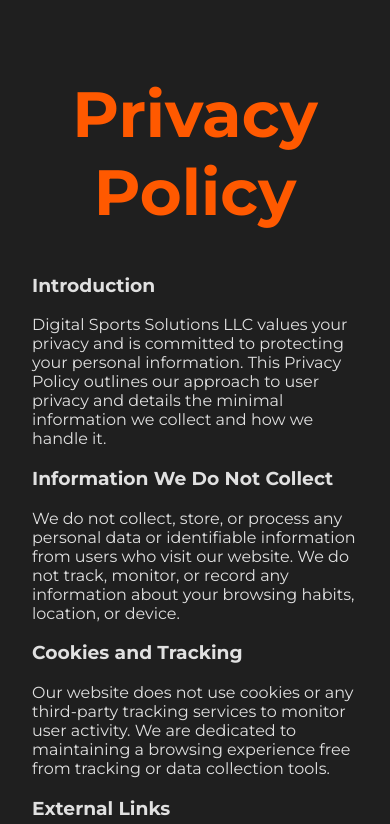
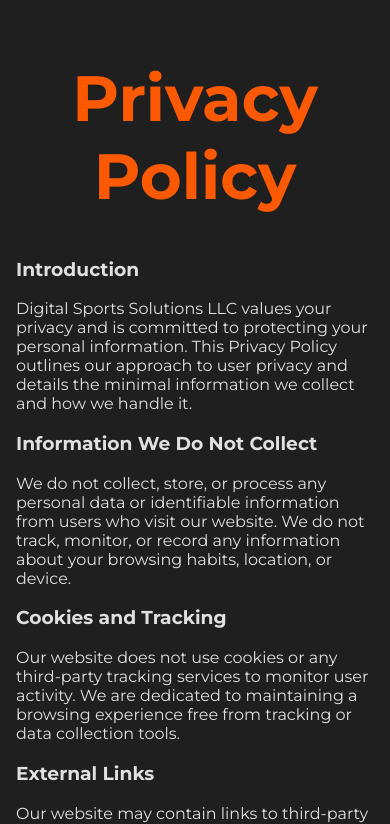
Before and after one commit to Digital-Sports-Solutions-Official/DSS-website, a React (Vite) app: page /privacy in a window 390 px wide. Shown: the top 824 px of the page. Built offline with nearby package versions, Linux system fonts and the light colour scheme.

Commit message:
Fixed small mobile bug

```diff
--- a/src/routes/PrivacyPolicy/PrivacyPolicy.css
+++ b/src/routes/PrivacyPolicy/PrivacyPolicy.css
@@ -11,7 +11,7 @@
 }
 
 @media (max-width: 768px) {
-    .TermsOfService {
+    .PrivacyPolicy {
         padding: 1rem;
     }
 }
```
